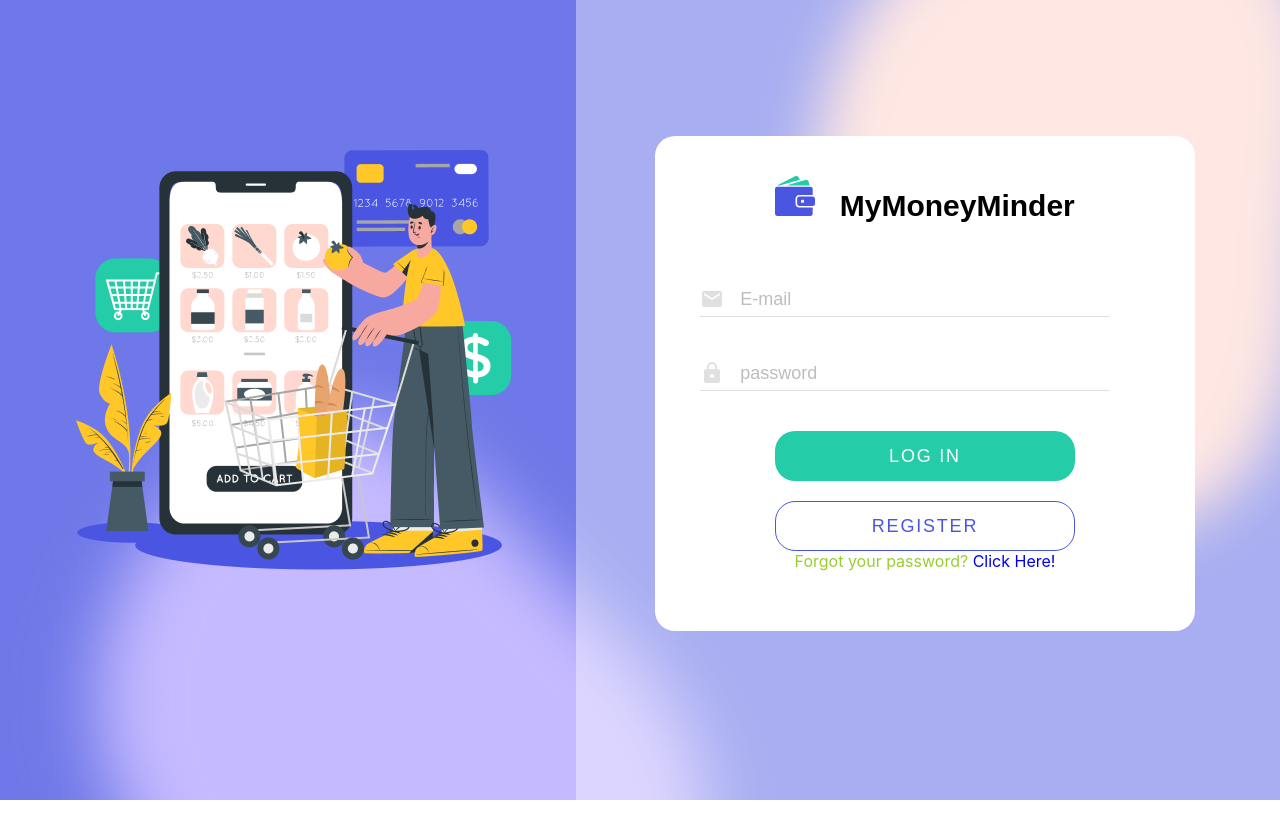
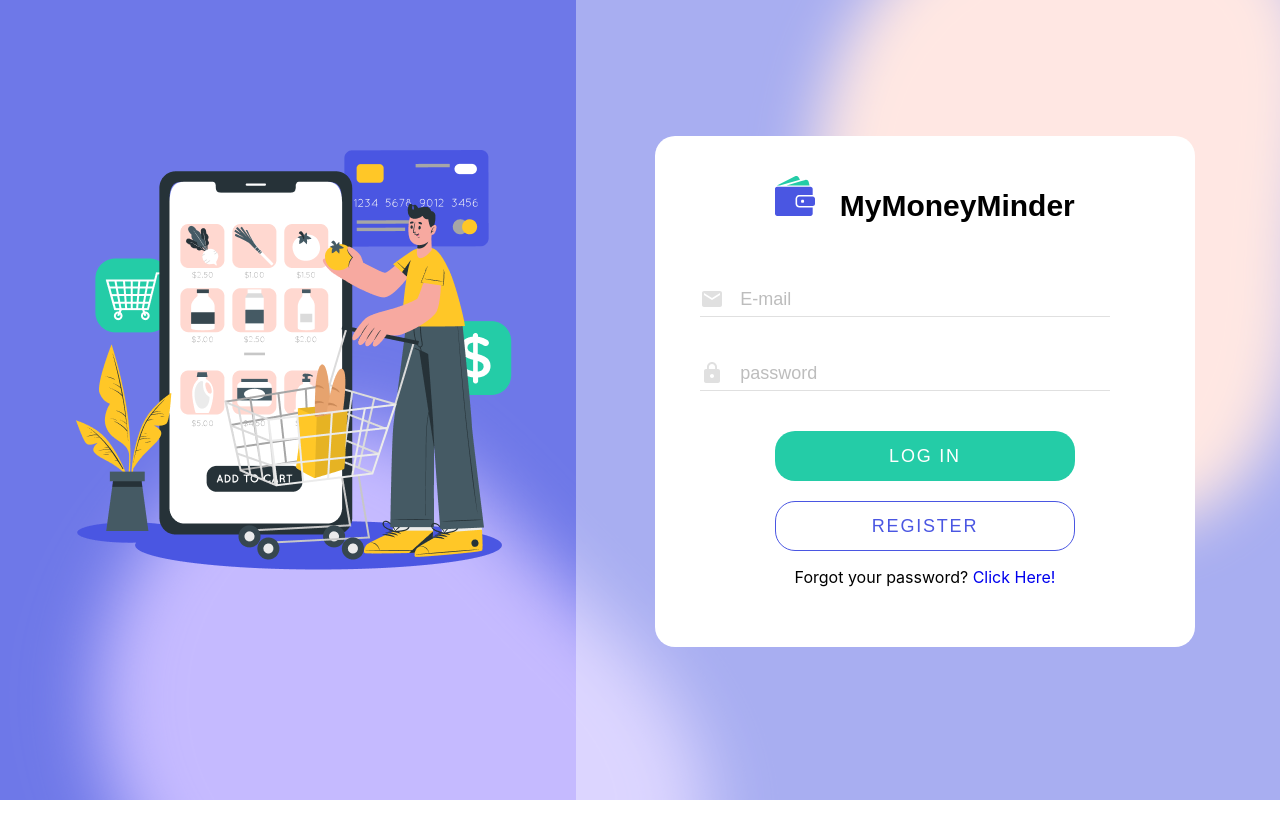
Before and after one commit to OksanaBaklan/final-fe, a React (Create React App) app: page /login in a window 1280 px wide. Shown: the top 838 px of the page. Built offline with nearby package versions, Linux system fonts and the light colour scheme.

Commit message:
fixed css for login page

```diff
--- a/src/App.js
+++ b/src/App.js
@@ -72,7 +72,7 @@ function App() {
                   />
                   <Route path="/verify/:verificationToken" element={<VerifyPage />} />
                   <Route path="*" element={<NothingPage />} />
-                  <Route path="/password-reset/:email/:token" element={<PasswordRecovery />} />
+                  <Route path="/home/password-reset/:email/:token" element={<PasswordRecovery />} />
                   <Route path="/password-reset" element={<PasswordReset />} />
                 </Routes>
               </Suspense>
--- a/src/components/LoginForm/LoginForm.jsx
+++ b/src/components/LoginForm/LoginForm.jsx
@@ -108,7 +108,7 @@ export default function LoginForm() {
             >
               register
             </NavLink>
-            <p style={{color:"yellowgreen"}}>Forgot your password? <NavLink to="/password-reset">Click Here!</NavLink></p>
+            <p style={{color:"black", marginTop:"1rem"}}>Forgot your password? <NavLink to="/password-reset">Click Here!</NavLink></p>
 
           </Form>
         )}
```
